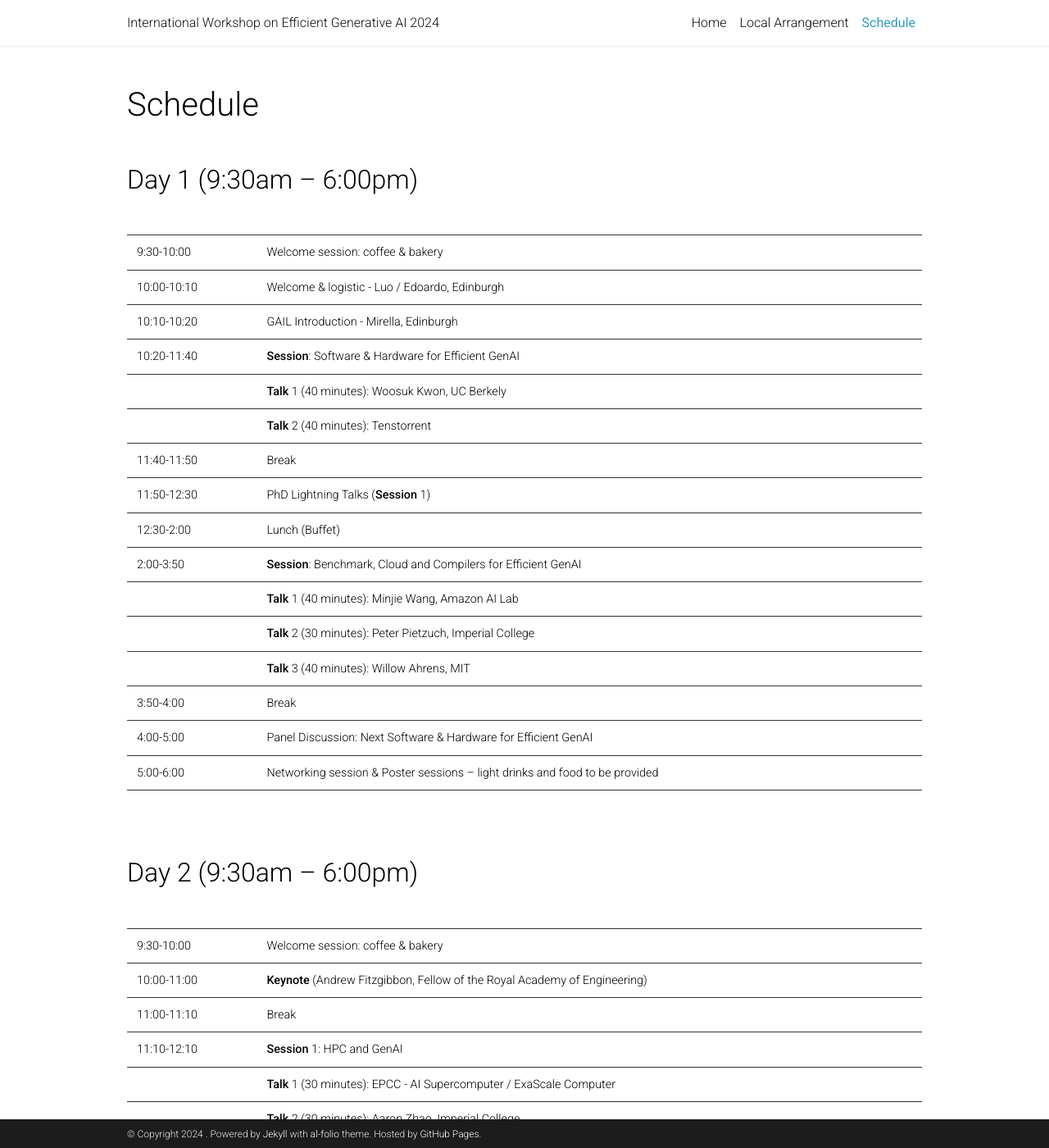
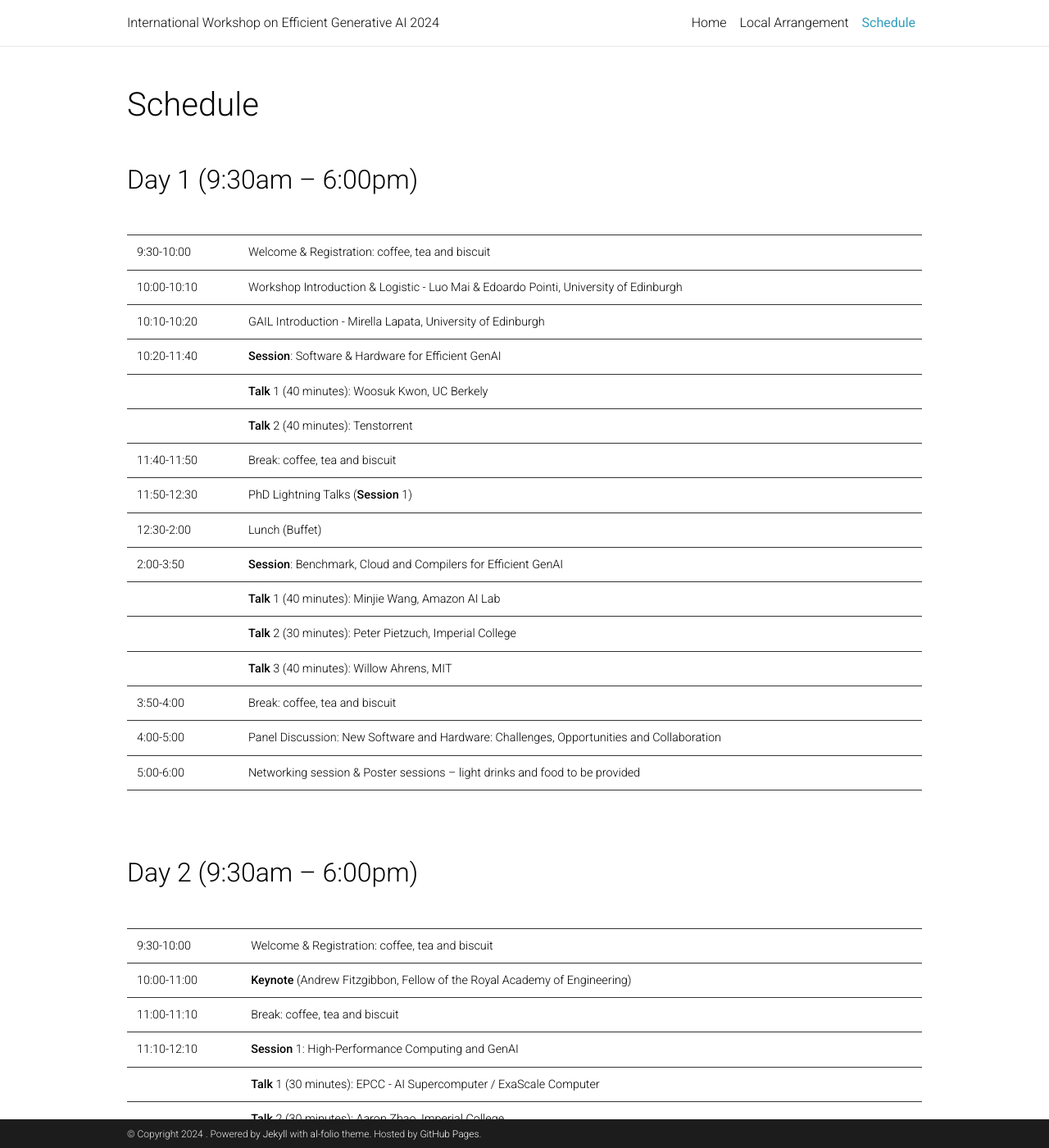
Before and after one commit to opensourcing-foundation-models/opensourcing-foundation-models.github.io, a Jekyll site: the page built from _pages/schedule.md, in a window 1280 px wide and 1400 px high. Shown: the whole window at 82% size. Built offline with Jekyll 4.4.1, drawn with Linux system fonts in a browser that asks for light colours; comment, search, counter and statistics services are not loaded; a style sheet for code colours, icons or effects is not loaded; some of the changed text lies outside the part shown.

Commit message:
Update schedule.md

```diff
--- a/_pages/schedule.md
+++ b/_pages/schedule.md
@@ -13,21 +13,21 @@ nav_order: 5
 
 <br>
 
-| 9:30-10:00  | Welcome session: coffee & bakery           |
-| 10:00-10:10 | Welcome & logistic - Luo / Edoardo, Edinburgh |
-| 10:10-10:20 | GAIL Introduction - Mirella, Edinburgh     |
+| 9:30-10:00  | Welcome & Registration: coffee, tea and biscuit           |
+| 10:00-10:10 | Workshop Introduction & Logistic - Luo Mai & Edoardo Pointi, University of Edinburgh |
+| 10:10-10:20 | GAIL Introduction - Mirella Lapata, University of Edinburgh     |
 | 10:20-11:40 | **Session**: Software & Hardware for Efficient GenAI |
 |             | **Talk** 1 (40 minutes): Woosuk Kwon, UC Berkely |
 |             | **Talk** 2 (40 minutes): Tenstorrent            |
-| 11:40-11:50 | Break                                      |
+| 11:40-11:50 | Break: coffee, tea and biscuit                                       |
 | 11:50-12:30 | PhD Lightning Talks (**Session** 1)            |
 | 12:30-2:00  | Lunch (Buffet)                             |
 | 2:00-3:50   | **Session**: Benchmark, Cloud and Compilers for Efficient GenAI |
 |             | **Talk** 1 (40 minutes): Minjie Wang, Amazon AI Lab |
 |             | **Talk** 2 (30 minutes): Peter Pietzuch, Imperial College |
 |             | **Talk** 3 (40 minutes): Willow Ahrens, MIT     |
-| 3:50-4:00   | Break                                      |
-| 4:00-5:00   | Panel Discussion: Next Software & Hardware for Efficient GenAI |
+| 3:50-4:00   | Break: coffee, tea and biscuit                                       |
+| 4:00-5:00   | Panel Discussion: New Software and Hardware: Challenges, Opportunities and Collaboration |
 | 5:00-6:00   | Networking session & Poster sessions – light drinks and food to be provided |
 | | |
 
@@ -37,19 +37,19 @@ nav_order: 5
 
 <br>
 
-| 9:30-10:00  | Welcome session: coffee & bakery           |
+| 9:30-10:00  | Welcome & Registration: coffee, tea and biscuit         |
 | 10:00-11:00 | **Keynote** (Andrew Fitzgibbon, Fellow of the Royal Academy of Engineering)     |
-| 11:00-11:10 | Break                                      |
-| 11:10-12:10 | **Session** 1: HPC and GenAI                   |
+| 11:00-11:10 | Break: coffee, tea and biscuit                                       |
+| 11:10-12:10 | **Session** 1: High-Performance Computing and GenAI                   |
 |             | **Talk** 1 (30 minutes): EPCC - AI Supercomputer / ExaScale Computer |
 |             | **Talk** 2 (30 minutes): Aaron Zhao, Imperial College |
-| 12:10-12:30 | PhD Lightening Talks (**Session** 2)            |
+| 12:10-12:30 | PhD Lightning Talks (**Session** 2)            |
 | 12:30-2:00  | Lunch (Buffet)                             |
 | 2:00-3:50   | **Session**: Efficient Models and Methods for GenAI |
 |             | **Talk** 1 (40 minutes): Cohere AI              |
 |             | **Talk** 2 (30 minutes): Malted AI              |
 |             | **Talk** 3 (40 minutes): Alex Tong, MILA        |
-| 3:50-4:00   | Break                                      |
-| 4:00-5:00   | Panel Discussion: Next Models and Methods for Efficient GenAI |
+| 3:50-4:00   | Break: coffee, tea and biscuit                                       |
+| 4:00-5:00   | Panel Discussion: New Models and Methods: Challenges, Opportunities and Collaboration |
 | 5:00-6:00   | Networking session & Poster sessions – light drinks and food to be provided |
 | | |
```
